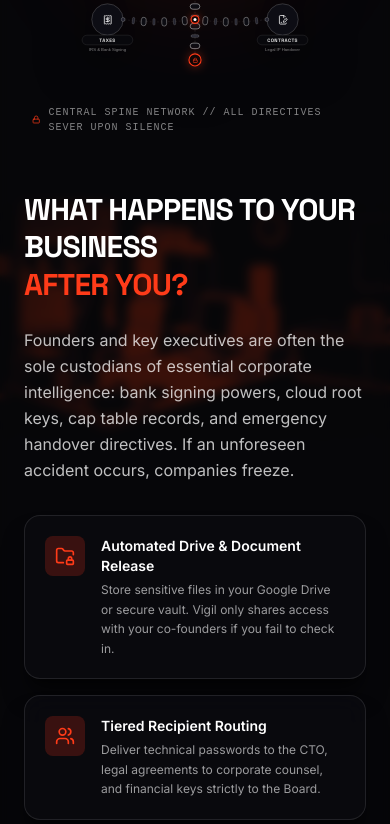
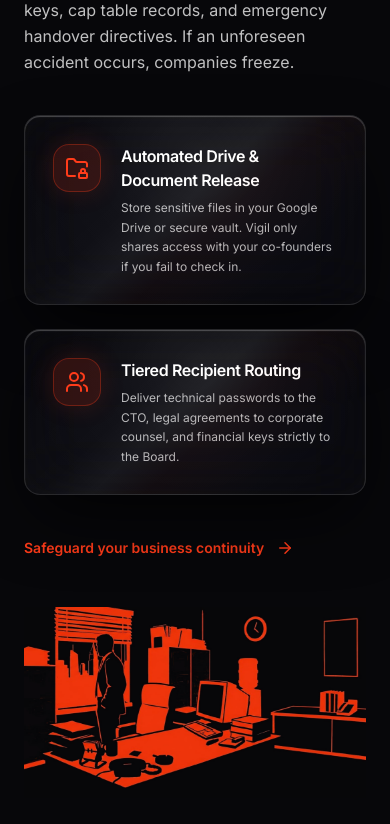
Before and after one commit to 0shaaf/vigil-frontend, a Next.js app: page / in a window 390 px wide. Shown: the part 4360-5184 px from the top of the page. Built offline with nearby package versions, Linux system fonts and the light colour scheme.

Commit message:
feat(section-4): pull out image to span right half with left origin, move content to left with Section 2 shiny glass cards

```diff
--- a/components/landing/BusinessSection.jsx
+++ b/components/landing/BusinessSection.jsx
@@ -2,36 +2,28 @@
 
 import Image from "next/image";
 import { Users, ArrowRight, FolderLock } from "lucide-react";
-import CeoChainIllustration from "@/components/landing/CeoChainIllustration";
 
 export default function BusinessSection() {
+  // Track mouse per individual card for dynamic specular gloss identical to Section 2
+  const handleCardMouseMove = (e) => {
+    const card = e.currentTarget;
+    const rect = card.getBoundingClientRect();
+    const x = ((e.clientX - rect.left) / rect.width) * 100;
+    const y = ((e.clientY - rect.top) / rect.height) * 100;
+    card.style.setProperty("--mouse-x", `${x}%`);
+    card.style.setProperty("--mouse-y", `${y}%`);
+  };
+
   return (
-    <section id="business" className="relative py-24 sm:py-32 bg-[#07070a] text-white border-t border-white/10 overflow-hidden">
-      {/* Background Graphic: Absolute, enlarged, centered in the middle with blur effect on top */}
-      <div className="absolute inset-0 flex items-center justify-center pointer-events-none overflow-hidden select-none z-0">
-        <div className="relative w-full max-w-6xl aspect-[1024/572] scale-110 sm:scale-125 lg:scale-135 opacity-40 sm:opacity-50 [mask-image:radial-gradient(ellipse_70%_70%_at_50%_50%,black_40%,transparent_100%)] [-webkit-mask-image:radial-gradient(ellipse_70%_70%_at_50%_50%,black_40%,transparent_100%)]">
-          <Image
-            src="/assets/sec4.jpeg"
-            alt="Founder and corporate custodians continuity illustration"
-            fill
-            priority
-            sizes="100vw"
-            className="object-contain object-center filter blur-[2px]"
-          />
-        </div>
-        {/* Blur effect overlay sitting right on top of the image */}
-        <div className="absolute inset-0 backdrop-blur-[5px] bg-[#07070a]/45 pointer-events-none" />
-      </div>
+    <section id="business" className="relative py-28 sm:py-36 bg-[#07070a] text-white border-t border-white/10 overflow-hidden">
+      {/* Subtle ambient abyss glow */}
+      <div className="absolute top-1/2 right-1/4 -translate-y-1/2 w-[600px] h-[600px] bg-[#ff3b19]/8 rounded-full blur-[180px] pointer-events-none" />
 
-      {/* Main Content: Split into Left (Illustration) and Right (Copy & Cards) */}
+      {/* Main Content Layout */}
       <div className="max-w-7xl mx-auto px-6 sm:px-8 lg:px-12 relative z-10">
-        <div className="grid grid-cols-1 lg:grid-cols-12 gap-12 lg:gap-16 xl:gap-20 items-center">
-          {/* Left Part: Chained CEO & Hanging Dependencies Illustration */}
-          <div className="lg:col-span-6 flex justify-center items-center w-full">
-            <CeoChainIllustration />
-          </div>
+        <div className="grid grid-cols-1 lg:grid-cols-12 gap-12 lg:gap-14 xl:gap-16 items-center">
 
-          {/* Right Part: Current Content, Problem Statement & Safeguard Cards */}
+          {/* Left Area: Problem Statement, Description, Shiny Glass Cards & CTA */}
           <div className="lg:col-span-6 flex flex-col justify-center text-left">
             <h2 className="font-['Space_Grotesk'] text-3xl sm:text-4xl lg:text-5xl font-bold tracking-tight text-white uppercase leading-tight">
               What happens to your business <br />
@@ -42,44 +34,74 @@ export default function BusinessSection() {
               Founders and key executives are often the sole custodians of essential corporate intelligence: bank signing powers, cloud root keys, cap table records, and emergency handover directives. If an unforeseen accident occurs, companies freeze.
             </p>
 
-            {/* Safeguard Feature Cards */}
-            <div className="mt-8 space-y-4">
-              <div className="p-5 rounded-2xl bg-[#0a0a0f]/80 backdrop-blur-md border border-white/10 flex items-start gap-4 hover:border-white/25 transition-all hover:bg-[#0a0a0f]/95 shadow-xl shadow-black/50">
-                <div className="w-10 h-10 rounded-lg bg-[#ff3b19]/20 text-[#ff3b19] flex items-center justify-center shrink-0">
-                  <FolderLock size={20} />
+            {/* Safeguard Feature Cards - Glassmorphically identical to Section 2 */}
+            <div className="mt-10 space-y-6">
+              <div
+                onMouseMove={handleCardMouseMove}
+                className="group/card relative shiny-glass-card rounded-2xl p-7 sm:p-8 transition-all"
+              >
+                <div className="flex items-start gap-5 sm:gap-6">
+                  <div className="w-12 h-12 sm:w-14 sm:h-14 rounded-2xl bg-[#ff3b19]/15 border border-[#ff3b19]/30 text-[#ff3b19] flex items-center justify-center shrink-0 transition-transform duration-500 group-hover/card:scale-105 shadow-[0_0_25px_rgba(255,59,25,0.15)]">
+                    <FolderLock size={24} className="text-[#ff3b19]" />
                   </div>
-                <div>
-                  <h4 className="text-sm font-semibold text-white">Automated Drive &amp; Document Release</h4>
-                  <p className="text-xs text-white/60 mt-1 leading-relaxed">
+                  <div className="flex-1">
+                    <h4 className="text-base sm:text-lg font-semibold text-white tracking-tight">
+                      Automated Drive &amp; Document Release
+                    </h4>
+                    <p className="text-xs sm:text-sm text-white/70 mt-1.5 leading-relaxed">
                       Store sensitive files in your Google Drive or secure vault. Vigil only shares access with your co-founders if you fail to check in.
                     </p>
                   </div>
                 </div>
+              </div>
 
-              <div className="p-5 rounded-2xl bg-[#0a0a0f]/80 backdrop-blur-md border border-white/10 flex items-start gap-4 hover:border-white/25 transition-all hover:bg-[#0a0a0f]/95 shadow-xl shadow-black/50">
-                <div className="w-10 h-10 rounded-lg bg-[#ff3b19]/20 text-[#ff3b19] flex items-center justify-center shrink-0">
-                  <Users size={20} />
+              <div
+                onMouseMove={handleCardMouseMove}
+                className="group/card relative shiny-glass-card rounded-2xl p-7 sm:p-8 transition-all"
+              >
+                <div className="flex items-start gap-5 sm:gap-6">
+                  <div className="w-12 h-12 sm:w-14 sm:h-14 rounded-2xl bg-[#ff3b19]/15 border border-[#ff3b19]/30 text-[#ff3b19] flex items-center justify-center shrink-0 transition-transform duration-500 group-hover/card:scale-105 shadow-[0_0_25px_rgba(255,59,25,0.15)]">
+                    <Users size={24} className="text-[#ff3b19]" />
                   </div>
-                <div>
-                  <h4 className="text-sm font-semibold text-white">Tiered Recipient Routing</h4>
-                  <p className="text-xs text-white/60 mt-1 leading-relaxed">
+                  <div className="flex-1">
+                    <h4 className="text-base sm:text-lg font-semibold text-white tracking-tight">
+                      Tiered Recipient Routing
+                    </h4>
+                    <p className="text-xs sm:text-sm text-white/70 mt-1.5 leading-relaxed">
                       Deliver technical passwords to the CTO, legal agreements to corporate counsel, and financial keys strictly to the Board.
                     </p>
                   </div>
                 </div>
               </div>
+            </div>
 
             {/* Action Link */}
-            <div className="mt-8">
+            <div className="mt-10">
               <a
                 href="#actions"
-                className="inline-flex items-center gap-2 text-sm font-semibold text-[#ff3b19] hover:text-[#ff5233] transition-colors"
+                className="group inline-flex items-center gap-3 text-sm sm:text-base font-semibold text-[#ff3b19] hover:text-[#ff5233] transition-colors"
               >
                 <span>Safeguard your business continuity</span>
-                <ArrowRight size={15} />
+                <ArrowRight size={18} className="transition-transform duration-300 group-hover:translate-x-1.5" />
               </a>
             </div>
           </div>
+
+          {/* Right Area: Large Crisp Image Spanning the Right Half with Left Origin */}
+          <div className="lg:col-span-6 flex items-center justify-start w-full">
+            <div className="relative w-full aspect-[1024/572] lg:scale-105 xl:scale-115 origin-left">
+              <Image
+                src="/assets/sec4.jpeg"
+                alt="Founder and corporate custodians continuity"
+                fill
+                priority
+                unoptimized
+                sizes="(max-width: 1024px) 100vw, 50vw"
+                className="object-contain object-left pointer-events-none select-none"
+              />
+            </div>
+          </div>
+
         </div>
       </div>
     </section>
```
Lines whose indentation alone changed are shown as unchanged.
